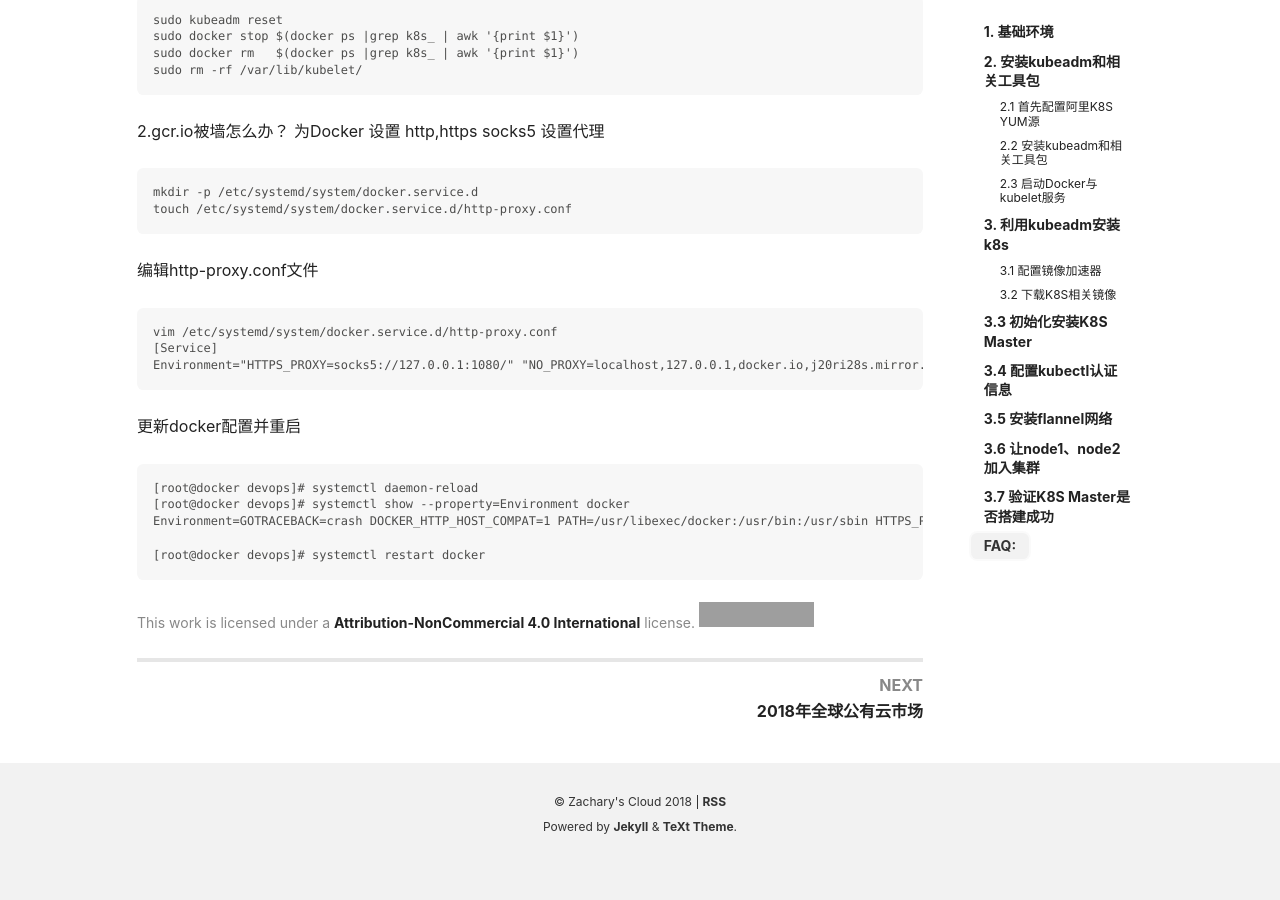
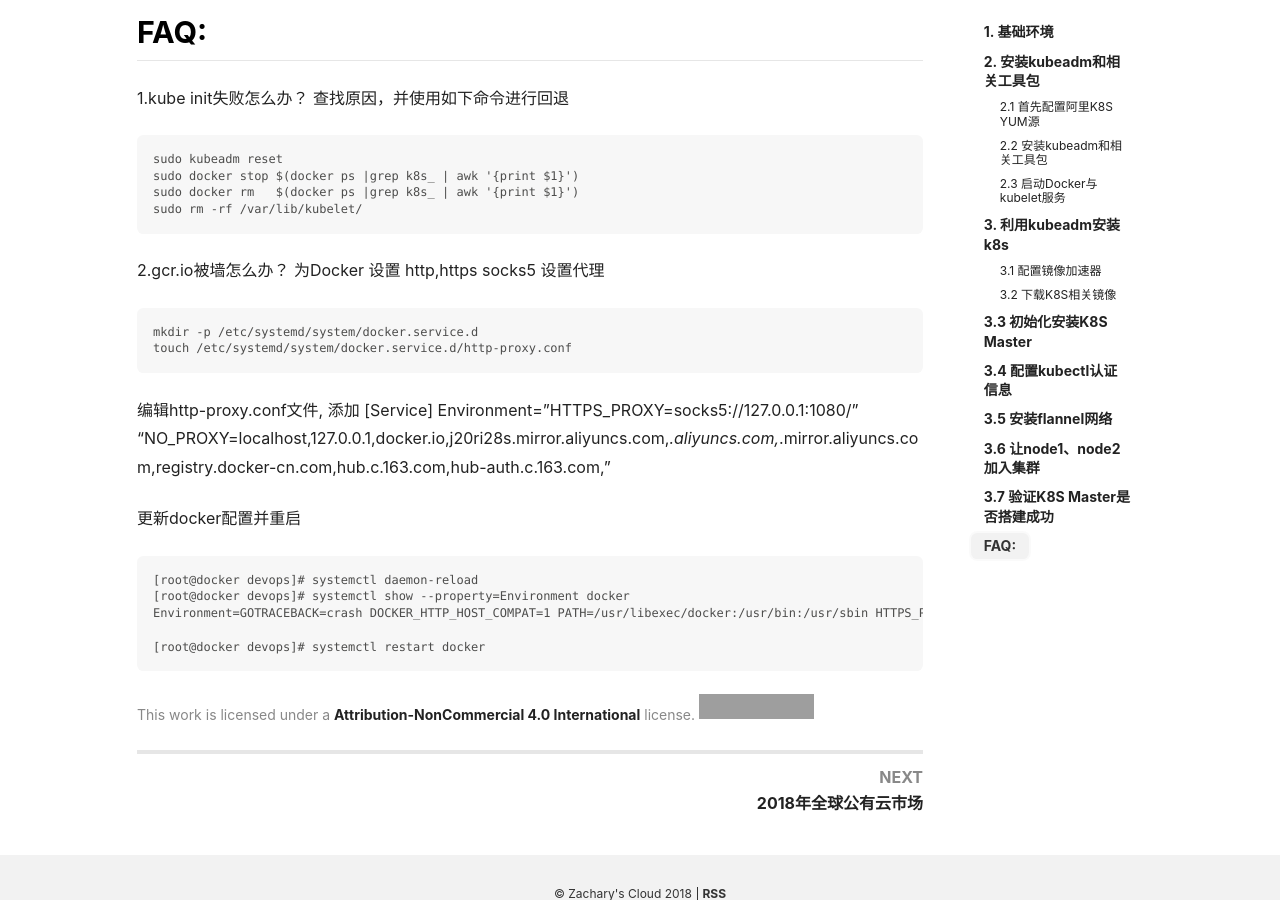
Before and after one commit to mazengxie/mazengxie.github.io, a Jekyll site: the page built from _posts/2018-08-27-install-k8s-by-kubeadm.md, in a window 1280 px wide and 900 px high, scrolled down 7079 px. Built offline with Jekyll 4.4.1, drawn with Linux system fonts in a browser that asks for light colours; nearby versions of some CDN libraries; some of the changed lines change nothing that is shown; some of the changed text lies outside the part shown; grey boxes are pictures that could not be loaded.

Commit message:
modify the mistakes about kubeadm install k8s

```diff
--- a/_posts/2018-08-27-install-k8s-by-kubeadm.md
+++ b/_posts/2018-08-27-install-k8s-by-kubeadm.md
@@ -16,9 +16,13 @@
 
 准备环境：
 
-1.配置好各节点hosts文件
+1.配置好各节点/etc/hosts文件
 
-	vim /etc/hosts
+	192.168.0.111 master
+	192.168.0.112 node1
+	192.168.0.113 node2
+	192.168.0.114 docker
+
 
 2.关闭系统防火墙
 
@@ -30,6 +34,7 @@
 
 	vim /etc/selinux/config
 	SELINUX=disabled
+
 重启服务器，通过命令查看修改是否成功
 
 	[devops@master ~]$ getenforce
@@ -296,9 +301,7 @@
 	mkdir -p /etc/systemd/system/docker.service.d
 	touch /etc/systemd/system/docker.service.d/http-proxy.conf
 
-编辑http-proxy.conf文件
-
-    vim /etc/systemd/system/docker.service.d/http-proxy.conf
+编辑http-proxy.conf文件, 添加
 	[Service]
 	Environment="HTTPS_PROXY=socks5://127.0.0.1:1080/" "NO_PROXY=localhost,127.0.0.1,docker.io,j20ri28s.mirror.aliyuncs.com,*.aliyuncs.com,*.mirror.aliyuncs.com,registry.docker-cn.com,hub.c.163.com,hub-auth.c.163.com,"
 
```
